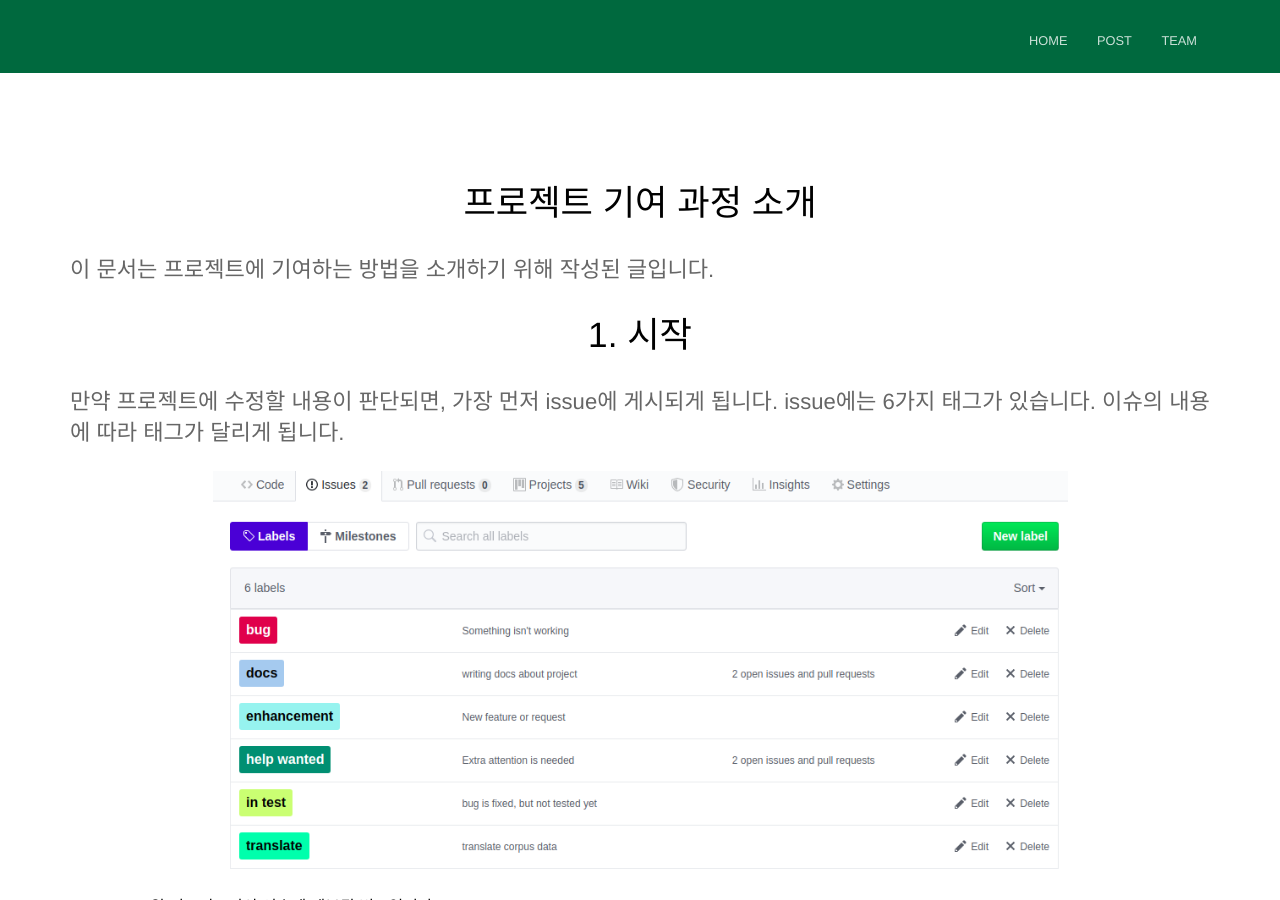
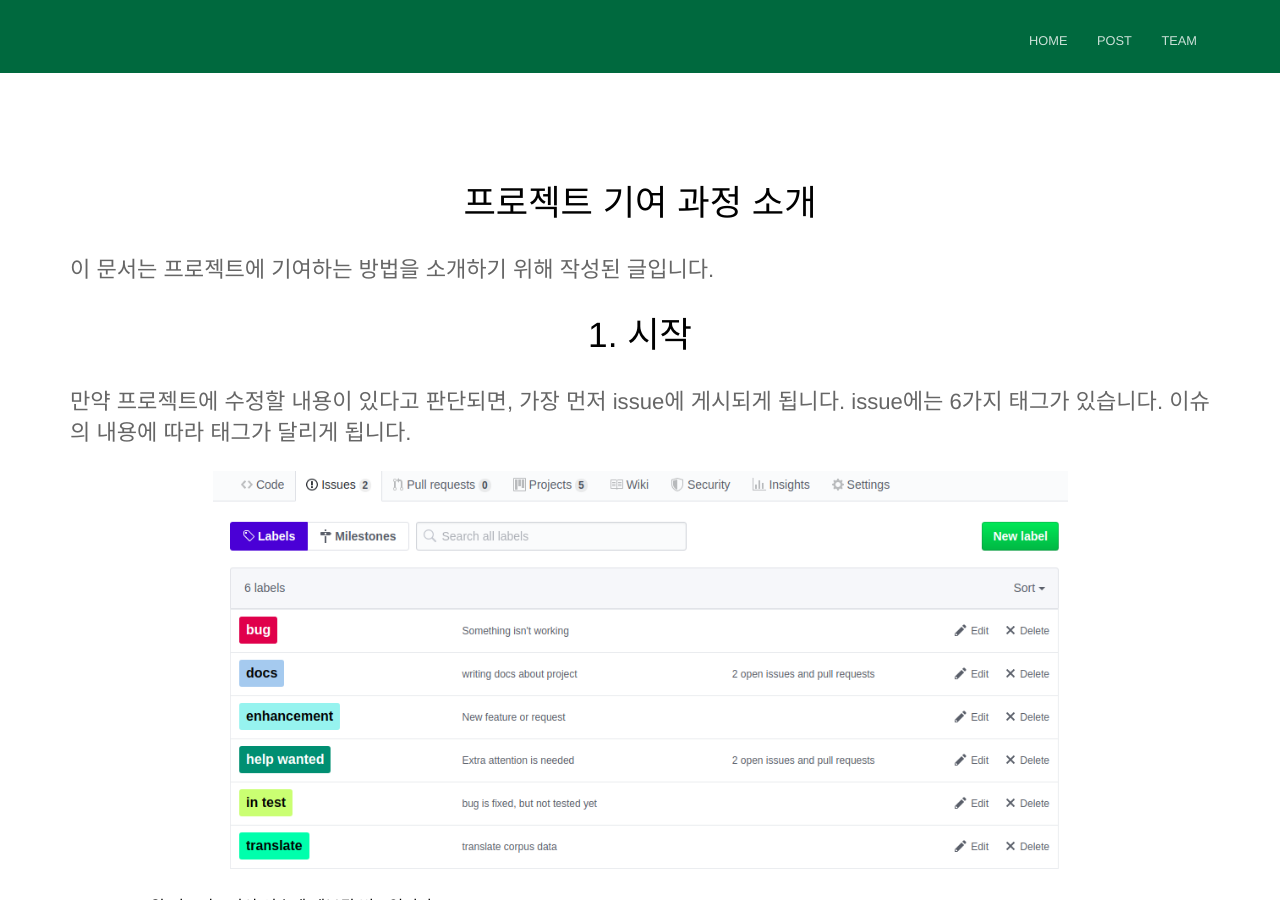
Before and after one commit to 19-1-skku-oss/2019-1-OSS-L3, a Jekyll site: the page built from _posts/2019-06-08-프로젝트-기여-과정-소개.md, in a window 1280 px wide and 900 px high. Built offline with Jekyll 4.4.1, drawn with Linux system fonts in a browser that asks for light colours.

Commit message:
[EDIT] 글 수정

```diff
--- a/_posts/2019-06-08-프로젝트-기여-과정-소개.md
+++ b/_posts/2019-06-08-프로젝트-기여-과정-소개.md
@@ -8,7 +8,7 @@ date: 2019-06-09
 이 문서는 프로젝트에 기여하는 방법을 소개하기 위해 작성된 글입니다.
 
 ## 1. 시작
-만약 프로젝트에 수정할 내용이 판단되면, 가장 먼저 issue에 게시되게 됩니다. issue에는 6가지 태그가 있습니다. 이슈의 내용에 따라 태그가 달리게 됩니다.
+만약 프로젝트에 수정할 내용이 있다고 판단되면, 가장 먼저 issue에 게시되게 됩니다. issue에는 6가지 태그가 있습니다. 이슈의 내용에 따라 태그가 달리게 됩니다.
 
 <img src="https://19-1-skku-oss.github.io/2019-1-OSS-L3/images/image1.png" width="75%">
 
```
